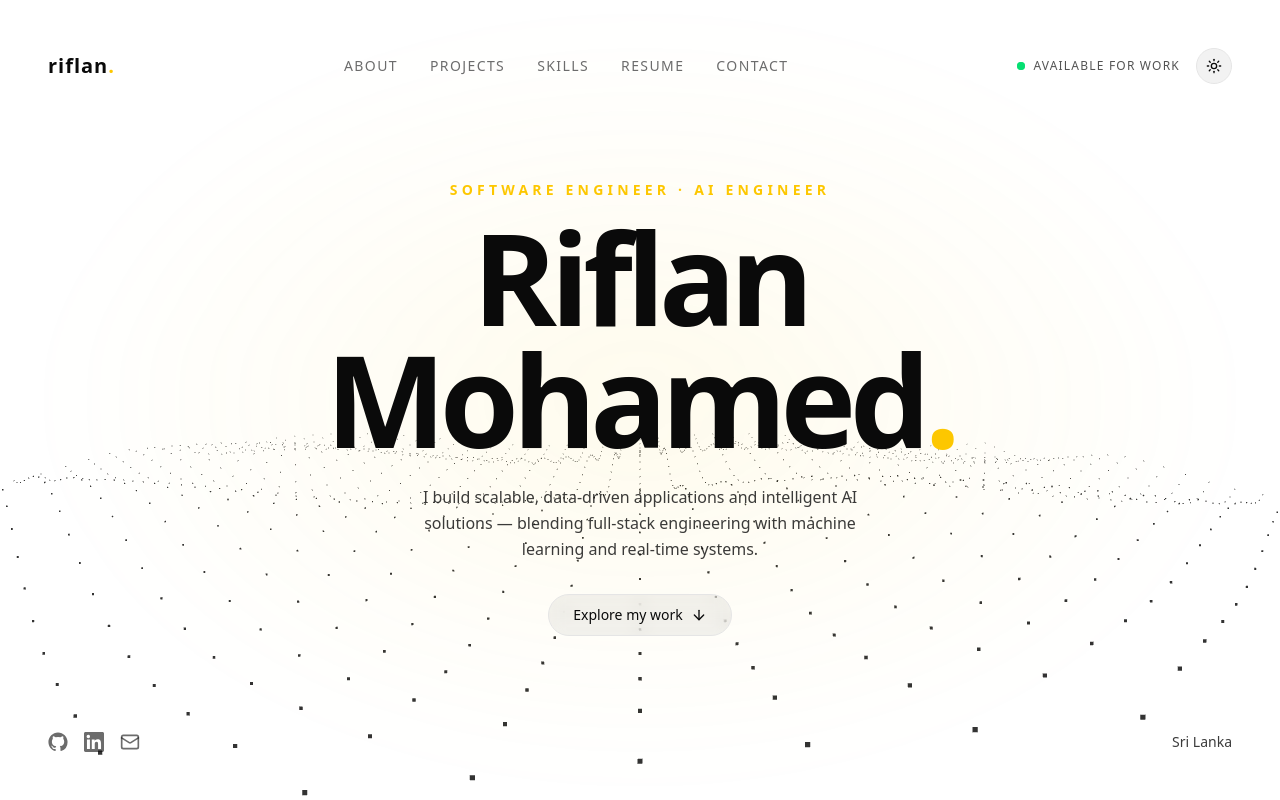
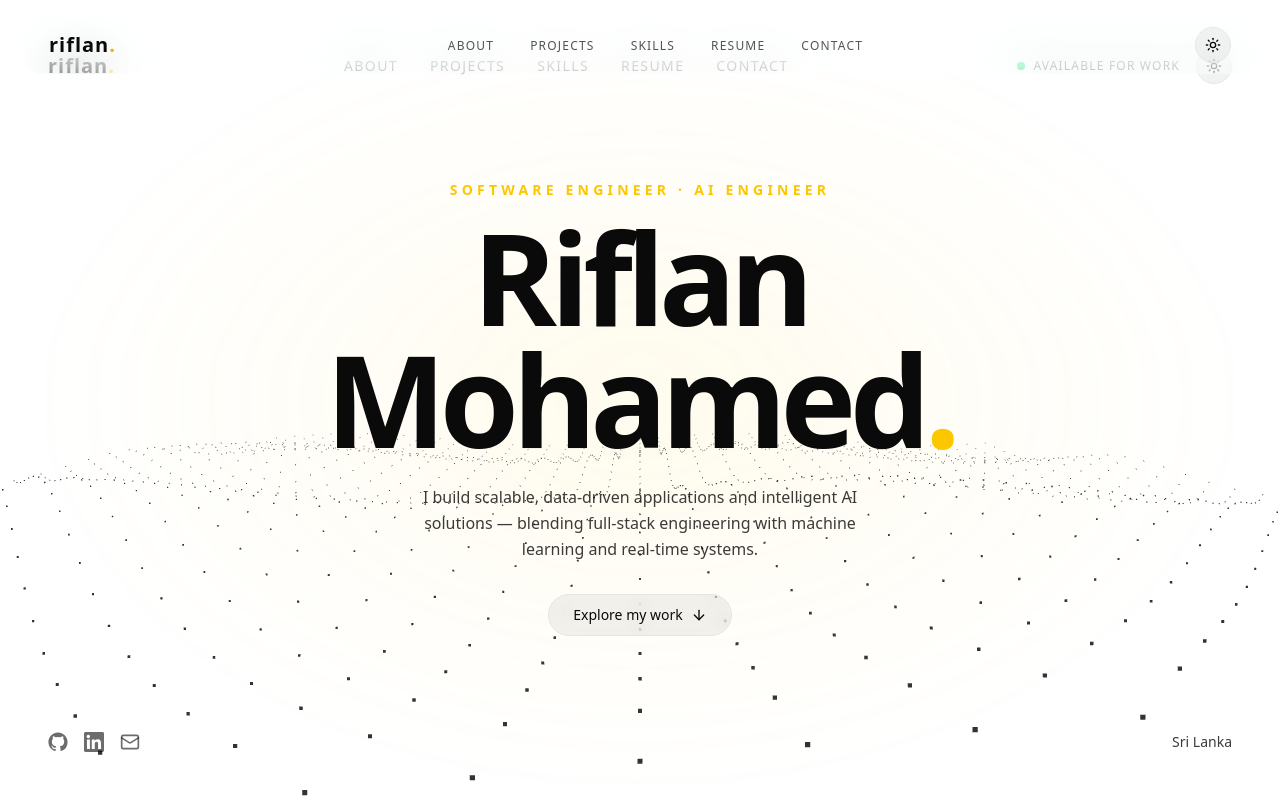
Before and after one commit to RizAhd/Portfolio-Updated, a React (Vite) app: page / in a window 1280 px wide. Shown: the top 800 px of the page. Built offline with nearby package versions, Linux system fonts and the light colour scheme.

Commit message:
feat: add Navbar component to App for improved navigation

```diff
--- a/src/App.tsx
+++ b/src/App.tsx
@@ -1,3 +1,4 @@
+import { Navbar } from '@/components/navbar'
 import { ShaderHero } from '@/components/ui/shader-hero'
 import { TechMarquee } from '@/components/sections/tech-marquee'
 import { About } from '@/components/sections/about'
@@ -14,6 +15,7 @@ function App() {
 
   return (
     <main className="min-h-screen bg-background text-foreground antialiased">
+      <Navbar theme={theme} onToggleTheme={toggleTheme} />
       <ShaderHero theme={theme} onToggleTheme={toggleTheme} />
       <TechMarquee />
       <About />
```
